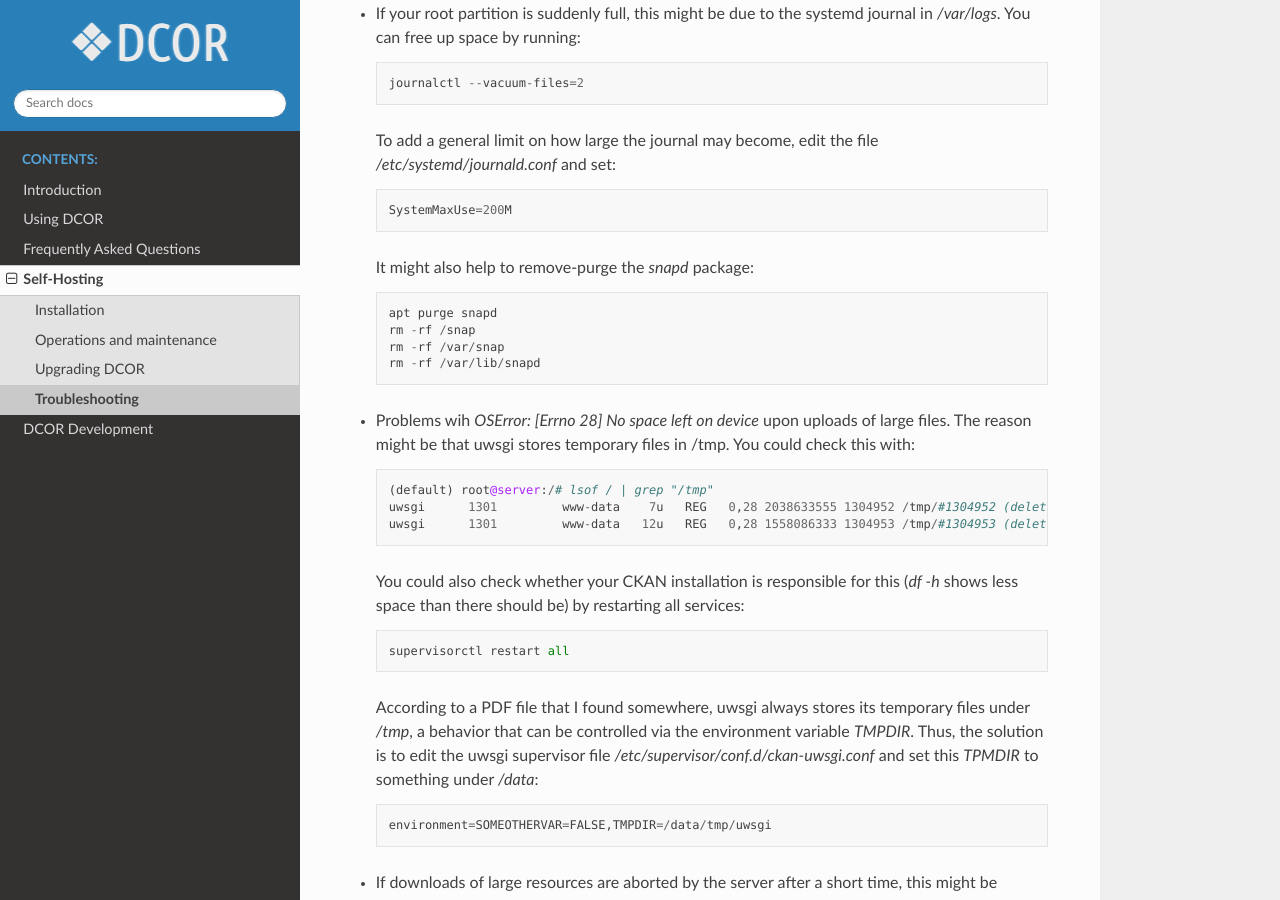
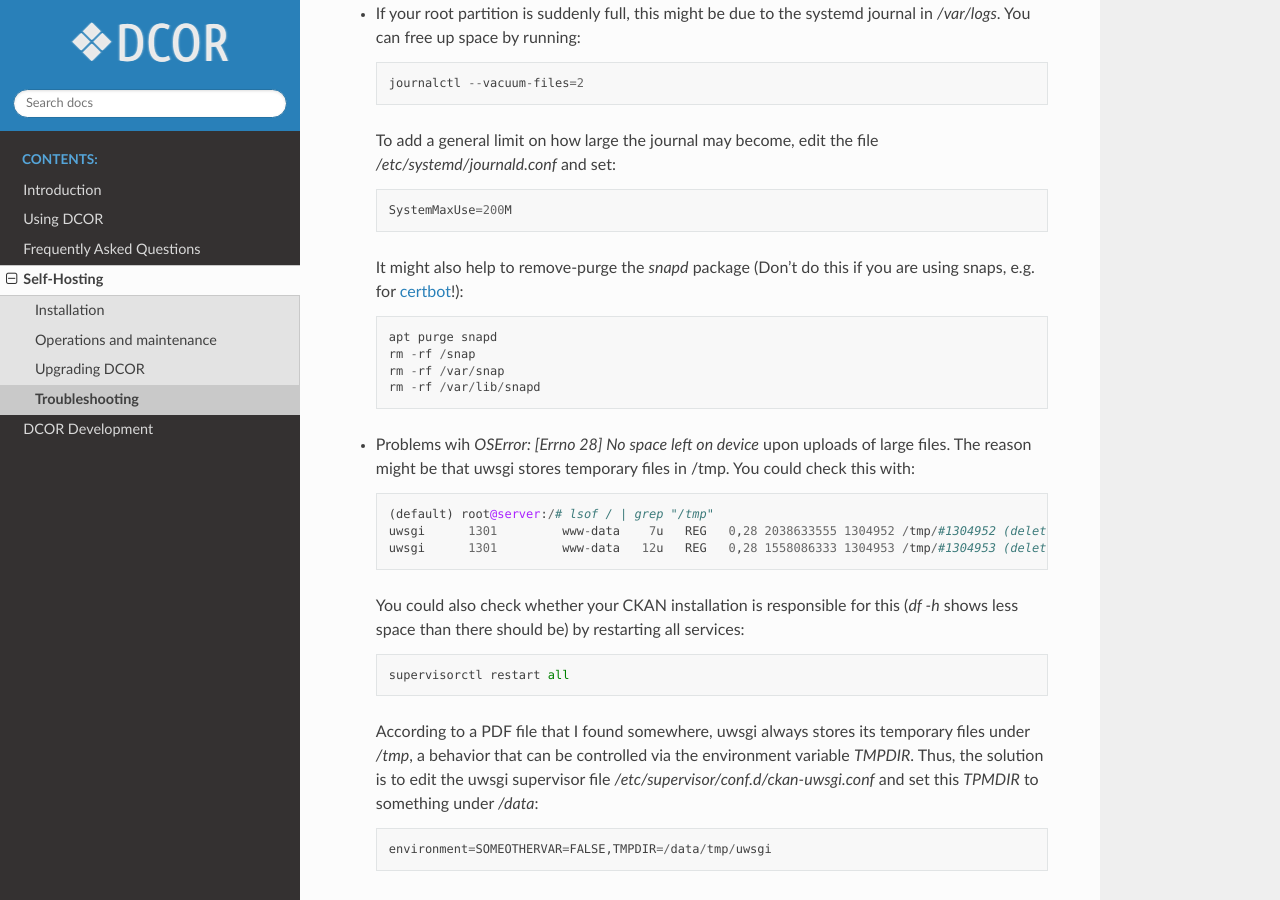
Before and after one commit to DCOR-dev/dcor-docs, a Sphinx documentation site: the page built from docs/sec_self_hosting/troubleshooting.rst, in a window 1280 px wide and 900 px high, scrolled down 2504 px. Built offline with Sphinx 7.4.7 and the Read the Docs theme 2.0.0, drawn with Linux system fonts in a browser that asks for light colours.

Commit message:
add infor about certbot snap

```diff
--- a/docs/sec_self_hosting/troubleshooting.rst
+++ b/docs/sec_self_hosting/troubleshooting.rst
@@ -133,7 +133,8 @@ Troubleshooting
 
     SystemMaxUse=200M
 
-  It might also help to remove-purge the `snapd` package::
+  It might also help to remove-purge the `snapd` package (Don't do this if
+  you are using snaps, e.g. for `certbot <https://certbot.eff.org/>`_!)::
 
     apt purge snapd
     rm -rf /snap
```
